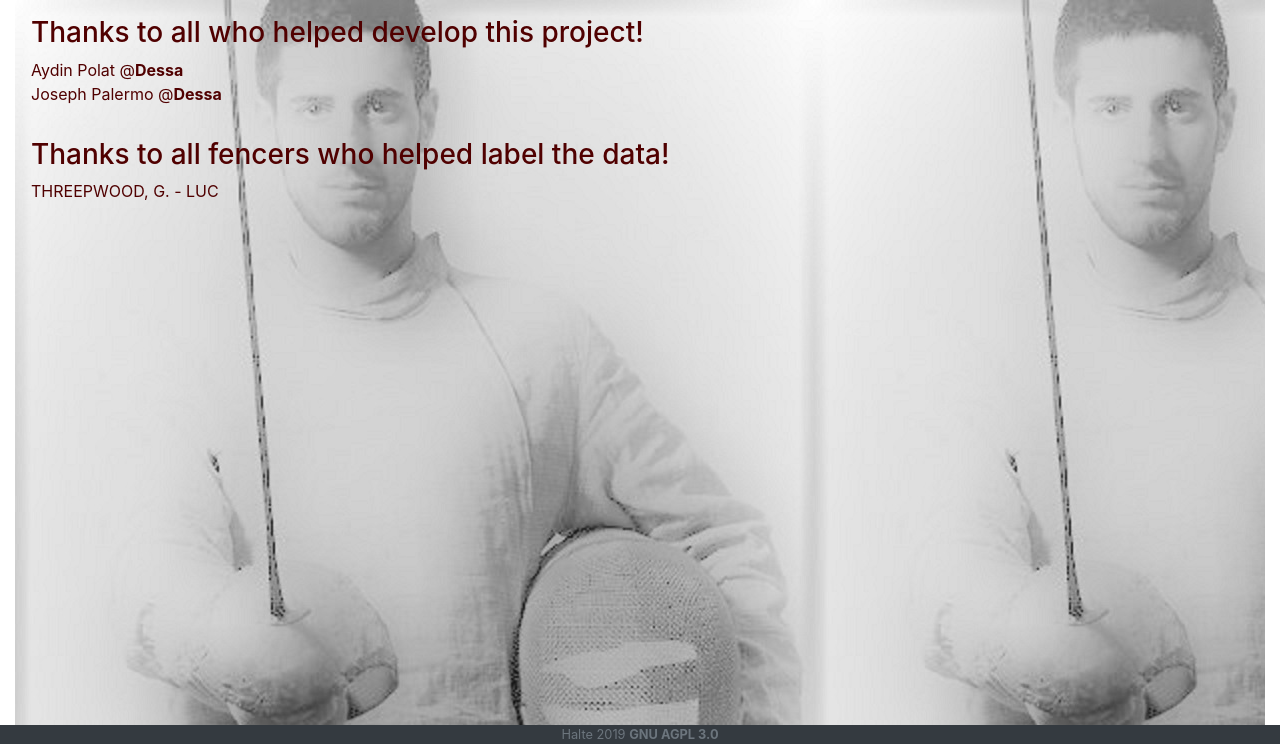
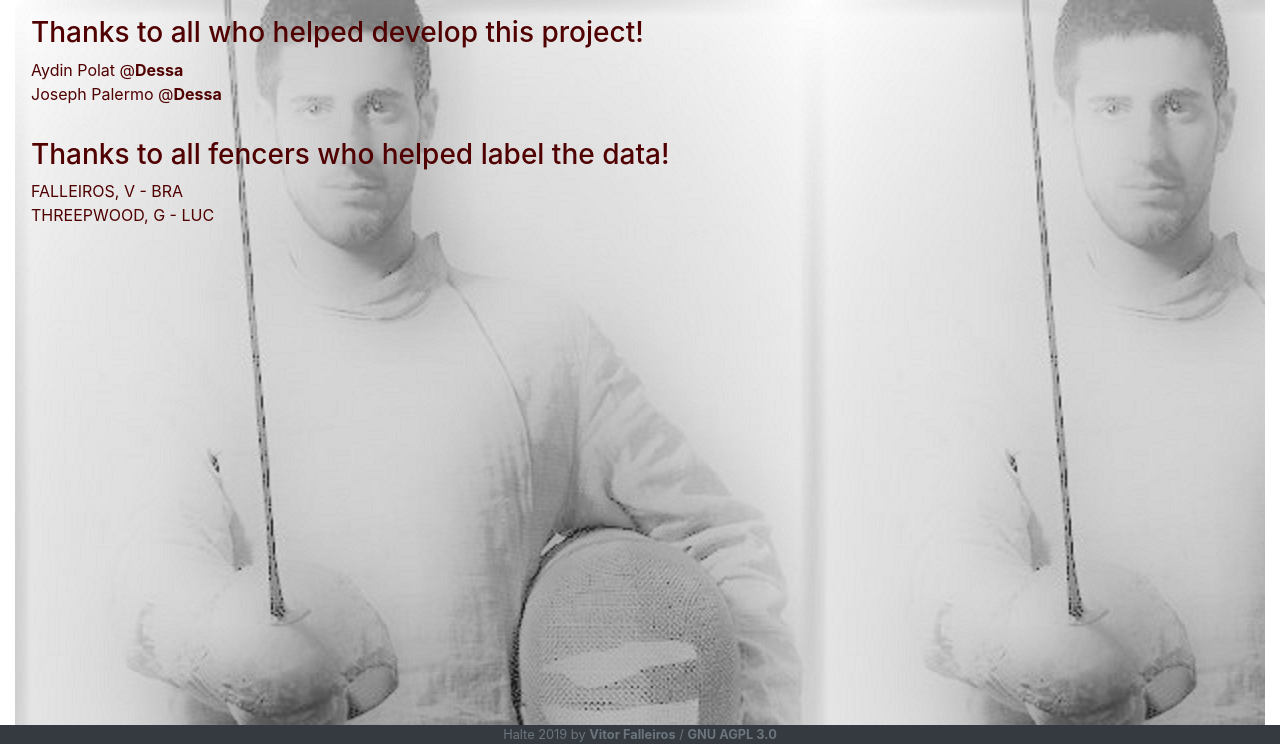
Before and after one commit to vbfall/halte, a Flask app: page /thanks in a window 1280 px wide. Shown: the part 56-800 px from the top of the page. Run offline with Flask 2, Linux system fonts and the light colour scheme; some libraries are stand-ins or nearby versions.

Commit message:
include reference to own github profile

```diff
--- a/templates/layout.html
+++ b/templates/layout.html
@@ -63,7 +63,7 @@
 
     <footer class="small text-center text-muted fixed-bottom bg-dark">
       <div position: absolut bottom: 0>
-        Halte 2019 <a href="https://www.gnu.org/licenses/agpl-3.0.en.html">GNU AGPL 3.0</a>
+        Halte 2019 by <a href="https://github.com/vbfall">Vitor Falleiros</a> / <a href="https://www.gnu.org/licenses/agpl-3.0.en.html">GNU AGPL 3.0</a>
       </div>
     </footer>
 
--- a/templates/thanks.html
+++ b/templates/thanks.html
@@ -14,7 +14,8 @@
     </div>
     <div class="col-fluid m-3">
       <h3>Thanks to all fencers who helped label the data!</h3>
-      THREEPWOOD, G. - LUC<br>
+      FALLEIROS, V - BRA<br>
+      THREEPWOOD, G - LUC<br>
     </div>
   </div>
 </div>
```
